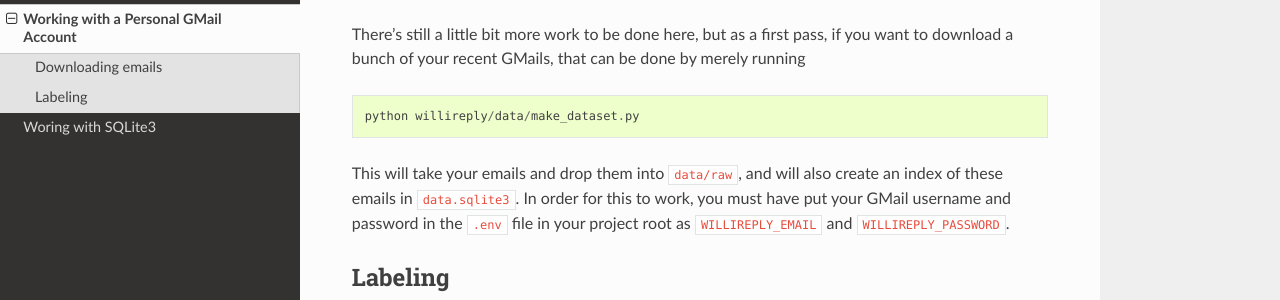
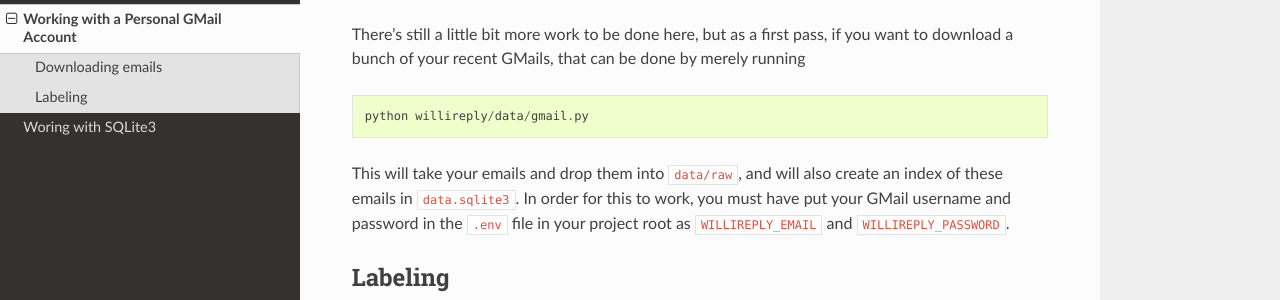
Before and after one commit to jondoesntgit/email-response-predictor, a Sphinx documentation site: the page built from docs/gmail.rst, in a window 1280 px wide. Shown: the part 193-493 px from the top of the page. Built offline with Sphinx 7.4.7 and the Read the Docs theme 2.0.0, drawn with Linux system fonts in a browser that asks for light colours.

Commit message:
Updated gmail docs

```diff
--- a/docs/gmail.rst
+++ b/docs/gmail.rst
@@ -8,7 +8,7 @@ There's still a little bit more work to be done here, but as a first pass, if yo
 
 .. code::
 
-   python willireply/data/make_dataset.py
+   python willireply/data/gmail.py
 
 This will take your emails and drop them into ``data/raw``, and will also create an index of these emails in ``data.sqlite3``. In order for this to work, you must have put your GMail username and password in the ``.env`` file in your project root as ``WILLIREPLY_EMAIL`` and ``WILLIREPLY_PASSWORD``.
 
```
